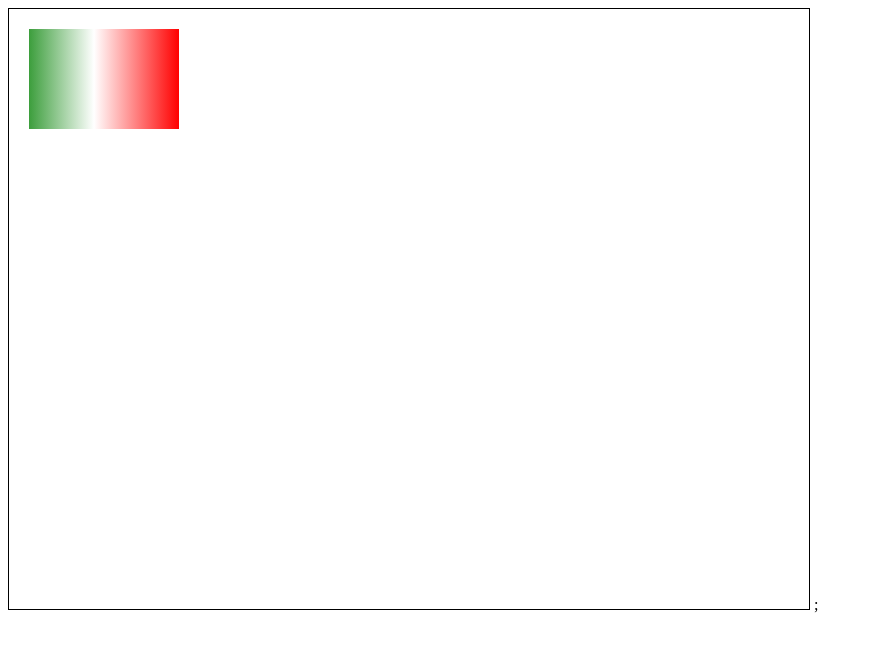
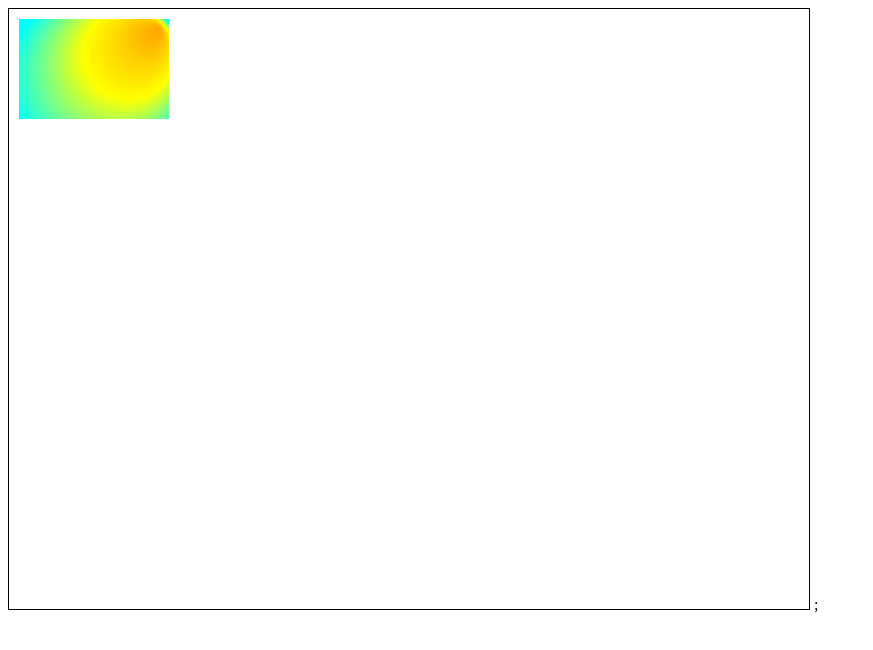
Before and after one commit to adalbertog20/clase_programacion_avanzada, a plain HTML site: page index.html in a window 1280 px wide. Shown: the whole page, without its empty margins (0-873 px from the left). Drawn offline with Linux system fonts and the light colour scheme.

Commit message:
Actividad 8 Unidad 2

```diff
--- a/index.html
+++ b/index.html
@@ -14,14 +14,12 @@
     const canvas = document.getElementById("canv");
     const ctx = canvas.getContext("2d");
 
-    const grd = ctx.createLinearGradient(0, 0, 170, 0);
-    grd.addColorStop(0, "green");
-    grd.addColorStop(0.5, "white");
-    grd.addColorStop(1, "red");
-
-    // Draw a filled Rectangle
+    const grd = ctx.createRadialGradient(150, 20, 1, 90, 70, 90);
+    grd.addColorStop(0, "orange");
+    grd.addColorStop(0.5, "yellow");
+    grd.addColorStop(1, "cyan");
     ctx.fillStyle = grd;
-    ctx.fillRect(20, 20, 150, 100);
+    ctx.fillRect(10, 10, 150, 100);
 </script>;
 
 </html>
```
